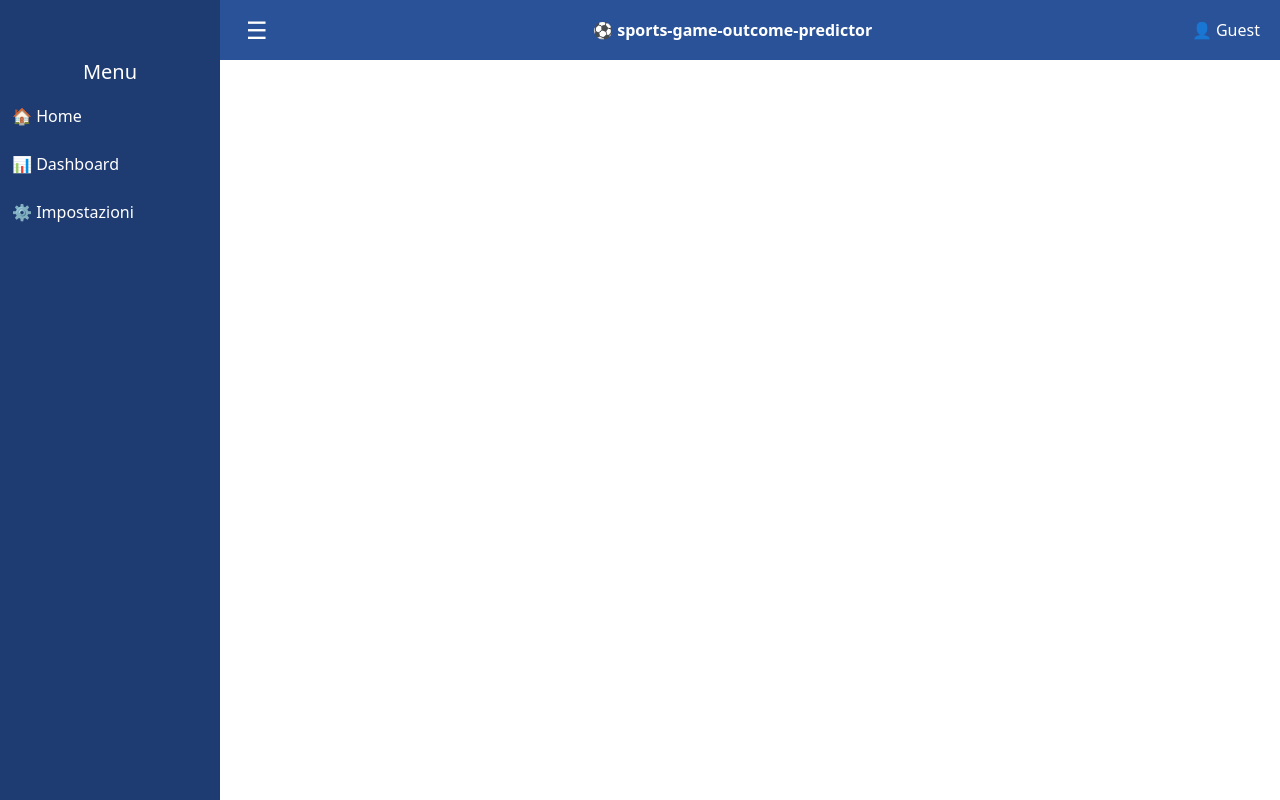
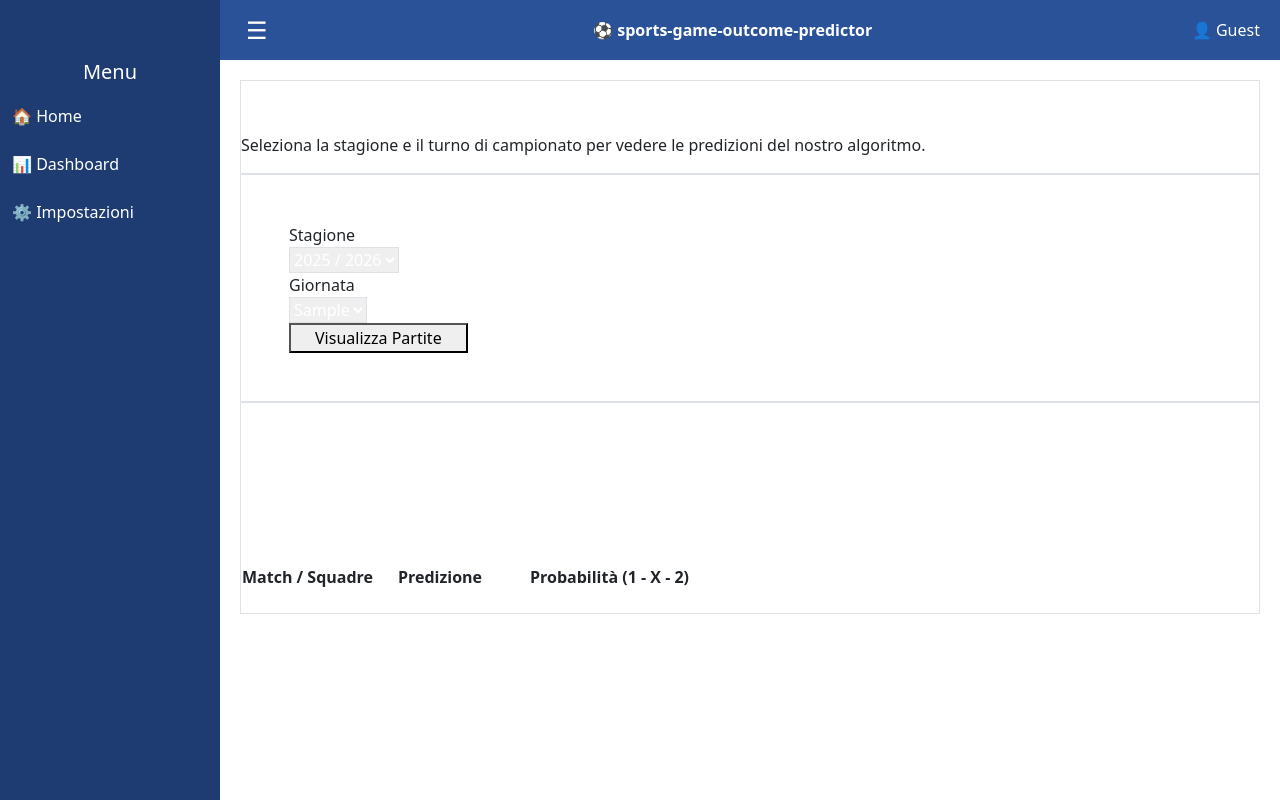
Before and after one commit to Lucaseraaa/sports-game-outcome-predictor, a Python web app: template app/templates/home.html in a window 1280 px wide. Run offline with Jinja, Linux system fonts and the light colour scheme; the template is opened without the code that fills it: most values are stand-ins (such as "Sample title", 1, 10 or a date in 2020); lists and menus that the app fills with data are empty.

Commit message:
Realizzata interfaccia home e implementata logica di base per i dati in input

```diff
--- a/app/templates/home.html
+++ b/app/templates/home.html
@@ -1,7 +1,100 @@
-{% extends "base.html" %}
+{% extends 'base.html' %}
 
-{% block title %}Home{% endblock %}
+{% block title %}Palinsesto - AI Sport Predictor{% endblock %}
 
 {% block content %}
 
+<!-- Intestazione -->
+<div class="mb-8 bg-gradient-to-r from-gray-800 to-gray-800/40 p-6 rounded-2xl border border-gray-700/50 shadow-xl flex items-center justify-between">
+    <div>
+        <h1 class="text-2xl md:text-3xl font-extrabold text-white tracking-tight mb-1">
+            Pronostici della Giornata
+        </h1>
+        <p class="text-gray-400 text-sm md:text-base">
+            Seleziona la stagione e il turno di campionato per vedere le predizioni del nostro algoritmo.
+        </p>
+    </div>
+    <div class="text-4xl text-emerald-400 opacity-75 hidden sm:block">
+        <i class="fa-solid fa-calendar-days"></i>
+    </div>
+</div>
+
+<!-- FILTRI DI SELEZIONE -->
+<div class="bg-gray-800 p-5 rounded-2xl border border-gray-700 shadow-md mb-8">
+    <form action="/" method="GET" class="grid grid-cols-1 sm:grid-cols-3 gap-4 items-end">
+
+        <!-- Select Anno / Stagione -->
+        <div class="space-y-2">
+            <label class="block text-xs font-semibold uppercase tracking-wider text-gray-400">Stagione</label>
+            <div class="relative">
+                <span class="absolute inset-y-0 left-0 flex items-center pl-3 text-gray-500">
+                    <i class="fa-solid fa-history"></i>
+                </span>
+                <!-- Invia il form in automatico al cambio della stagione per aggiornare le giornate -->
+                <select name="anno" onchange="this.form.submit()" class="block w-full pl-10 pr-3 py-2.5 bg-gray-900 border border-gray-700 rounded-xl text-white text-sm focus:outline-none focus:ring-2 focus:ring-emerald-500 transition">
+                    <option value="2025-2026" {% if stagione_corrente == '2025-2026' %}selected{% endif %}>2025 / 2026</option>
+                    <option value="2026-2027" {% if stagione_corrente == '2026-2027' %}selected{% endif %}>2026 / 2027</option>
+                </select>
+            </div>
+        </div>
+
+        <!-- Select Giornata dinamica (gestita da flask) -->
+        <div class="space-y-2">
+            <label class="block text-xs font-semibold uppercase tracking-wider text-gray-400">Giornata</label>
+            <div class="relative">
+                <span class="absolute inset-y-0 left-0 flex items-center pl-3 text-gray-500">
+                    <i class="fa-solid fa-list-ol"></i>
+                </span>
+                <select name="giornata" class="block w-full pl-10 pr-3 py-2.5 bg-gray-900 border border-gray-700 rounded-xl text-white text-sm focus:outline-none focus:ring-2 focus:ring-emerald-500 transition">
+                    {% for g in giornate_opzioni %}
+                        <option value="{{ g }}" {% if g == giornata_corrente %}selected{% endif %}>
+                            {% if g.isdigit() %}Giornata {{ g }}{% else %}{{ g }}{% endif %}
+                        </option>
+                    {% endfor %}
+                </select>
+            </div>
+        </div>
+
+        <!-- Pulsante cerca-->
+        <button type="submit" class="w-full bg-emerald-500 hover:bg-emerald-600 text-gray-950 font-bold py-2.5 px-4 rounded-xl shadow-md shadow-emerald-500/10 transition duration-150 flex items-center justify-center space-x-2 text-sm">
+            <i class="fa-solid fa-magnifying-glass"></i>
+            <span>Visualizza Partite</span>
+        </button>
+
+    </form>
+</div>
+
+<!-- TABELLA DELLE PARTITE -->
+<div class="bg-gray-800 rounded-2xl border border-gray-700 shadow-xl overflow-hidden">
+    <div class="p-5 border-b border-gray-700 flex justify-between items-center bg-gray-850">
+        <h3 class="font-bold text-lg text-white flex items-center">
+            <i class="fa-solid fa-pennant text-emerald-400 mr-2"></i> Palinsesto Match & AI Odds
+        </h3>
+    </div>
+
+    <div class="overflow-x-auto">
+        <table class="w-full text-left border-collapse">
+            <thead>
+                <tr class="bg-gray-900/50 text-gray-400 text-xs uppercase tracking-wider border-b border-gray-700">
+                    <th class="py-4 px-6">Match / Squadre</th>
+                    <th class="py-4 px-4 text-center">Predizione</th>
+                    <th class="py-4 px-4 text-center">Probabilità (1 - X - 2)</th>
+                </tr>
+            </thead>
+            <tbody class="divide-y divide-gray-700/60 text-sm">
+                {% if partite %}
+                    {% for match in partite %}
+                        <!-- Qui inserirai il ciclo per i tuoi dati reali una volta collegati -->
+                    {% endfor %}
+                {% else %}
+                    <tr>
+                        <td colspan="3" class="py-8 px-6 text-center text-gray-500 italic">
+                            Premi "Visualizza Partite" per caricare i match della stagione {{ stagione_corrente }}.
+                        </td>
+                    </tr>
+                {% endif %}
+            </tbody>
+        </table>
+    </div>
+</div>
 {% endblock %}
```
Also changed, not shown: app/views/HomeView.py (+25 -5 lines).
